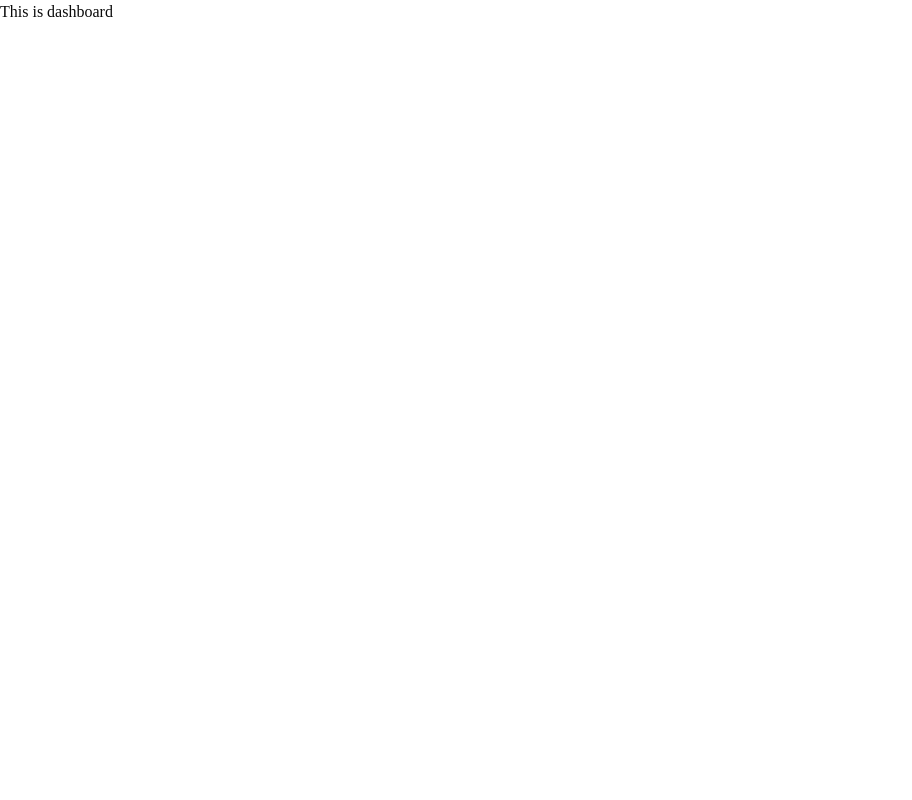
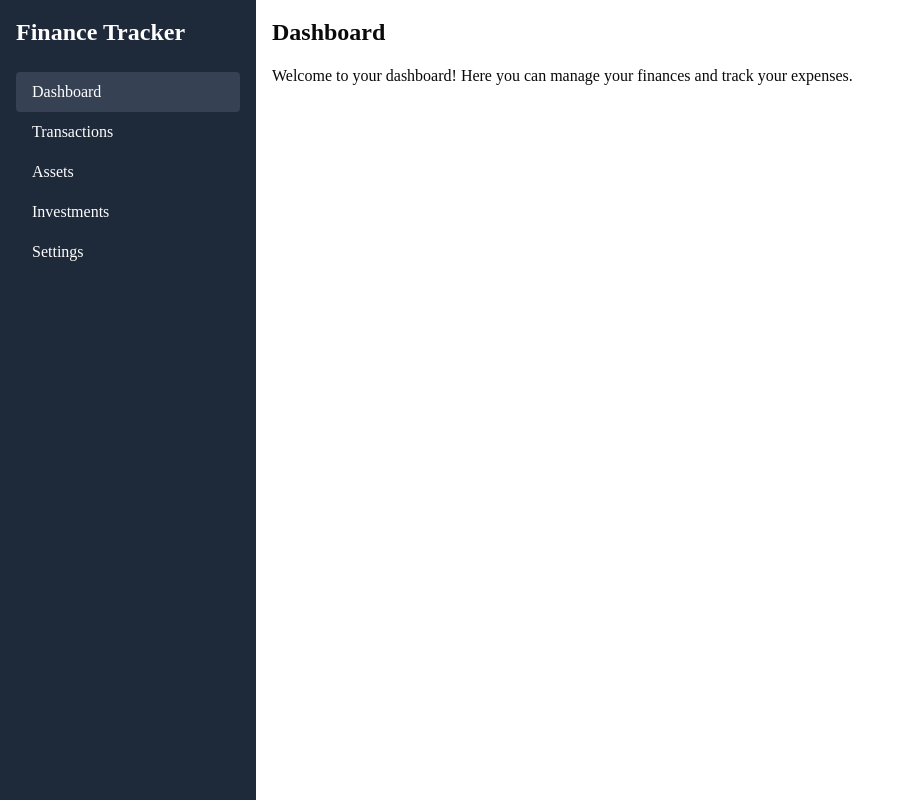
Before and after one commit to NiroulaSunam/ai-finance-tracker, a Next.js app: page /dashboard in a window 1280 px wide. Shown: the whole page, without its empty margins (0-912 px from the left). Built offline with nearby package versions, Linux system fonts and the light colour scheme; no server answers.

Commit message:
feat: add sidebar navigation with dashboard layout

```diff
--- /dev/null
+++ b/src/app/dashboard/layout.tsx
@@ -0,0 +1,18 @@
+import Sidebar from "@/components/sidebar";
+
+export default function DahboardLayout({
+  children,
+}: Readonly<{
+  children: React.ReactNode;
+}>) {
+  return (
+    <div className="flex min-h-screen">
+        <aside>
+            <Sidebar/>
+        </aside>
+        <main>
+            {children}
+        </main>
+    </div>
+  );
+}
--- a/src/app/dashboard/page.tsx
+++ b/src/app/dashboard/page.tsx
@@ -1,7 +1,14 @@
-export default function Dashboard() {
+import { createClient } from '@/lib/supabase/server';
+
+export default async function Dashboard() {
+    const supabase = await createClient();
+    const { data: { user } } = await supabase.auth.getUser();
+
+
     return (
-        <div>
-            <h1> This is dashboard </h1>
+        <div className="p-4">
+            <h1 className="text-2xl font-bold mb-4">Dashboard</h1>
+            <p>Welcome to your dashboard! {user?.user_metadata.firstname} Here you can manage your finances and track your expenses.</p>
         </div>
     );
 }
--- /dev/null
+++ b/src/components/sidebar.tsx
@@ -0,0 +1,35 @@
+'use client';
+
+import Link from "next/link";
+import { usePathname } from "next/navigation";
+
+export default function Sidebar() {
+  const pathname = usePathname();
+
+  const navItems = [
+    { name: "Dashboard", href: "/dashboard" },
+    { name: "Transactions", href: "dashboard/transactions" },
+    { name: "Assets", href: "dashboard/assets" },
+    { name: "Investments", href: "dashboard/investments" },
+    { name: "Settings", href: "dashboard/settings" },
+  ];
+
+  return (
+    <div className="w-64 bg-gray-800 text-white min-h-screen p-4">
+      <h2 className="text-2xl font-bold mb-6">Finance Tracker</h2>
+      <nav>
+        {navItems.map((item) => (
+          <Link
+            key={item.href}
+            href={item.href}
+            className={`block py-2 px-4 rounded ${
+              pathname === item.href ? "bg-gray-700" : "hover:bg-gray-700"
+            }`}
+          >
+            {item.name}
+          </Link>
+        ))}
+      </nav>
+    </div>
+  );
+}
```
